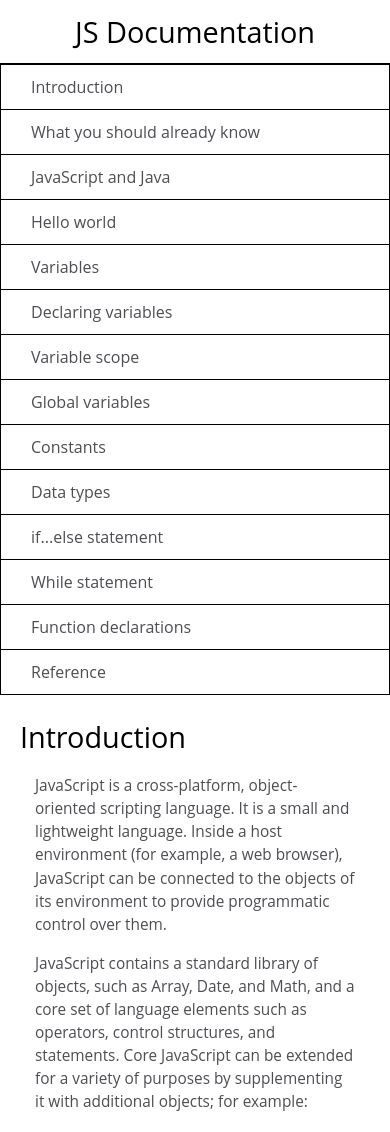
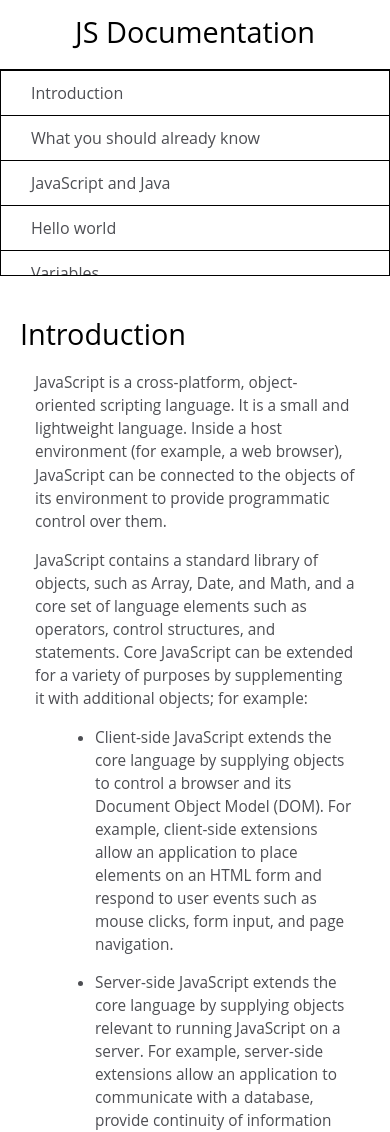
Before and after one commit to dattv23/TechnicalDocumentationPage, a plain HTML site: page index.html in a window 390 px wide. Shown: the top 1132 px of the page. Drawn offline with Linux system fonts and the light colour scheme.

Commit message:
Update style.css

```diff
--- a/assets/style.css
+++ b/assets/style.css
@@ -93,6 +93,9 @@ html {
 
     #navbar.mobile ul {
         border: 1px solid;
+        height: 207px;
+        margin: 16px 0px;
+        overflow: auto;
     }
 
     #main-doc.mobile {
```
